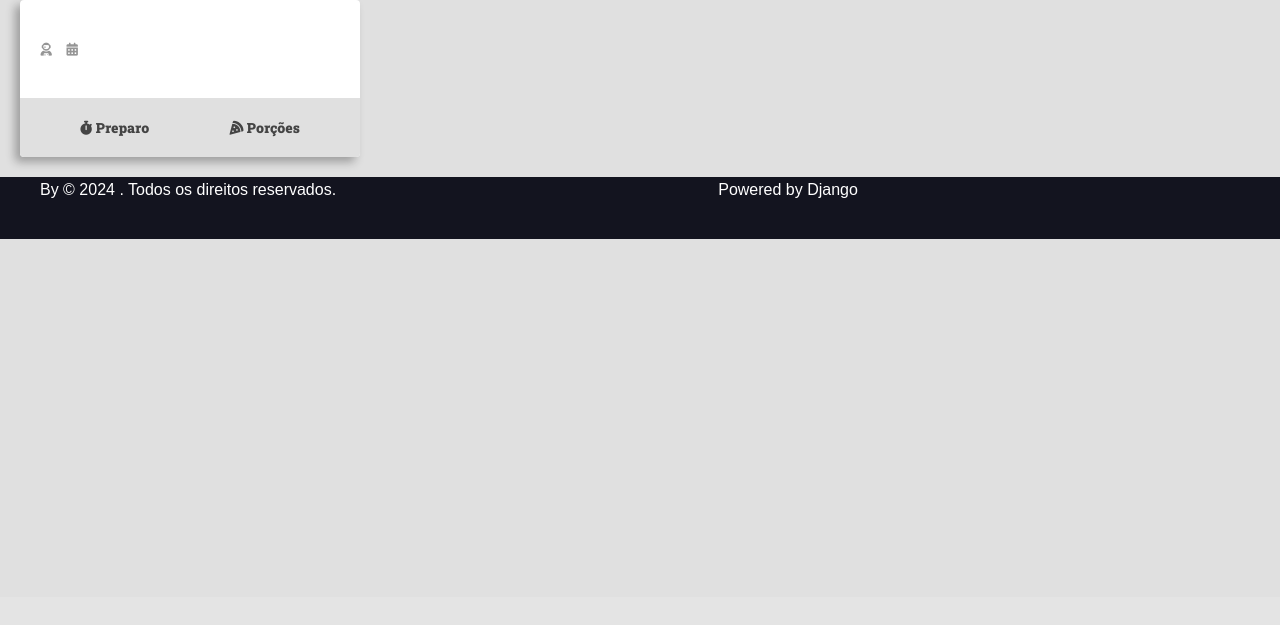
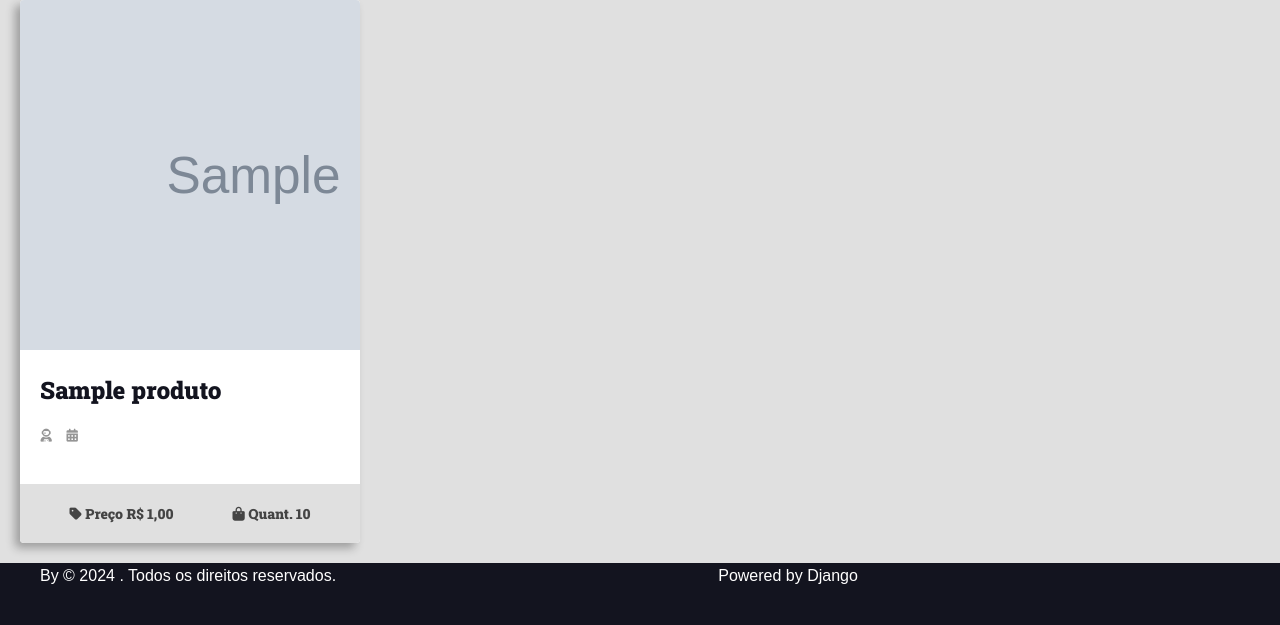
Before and after one commit to DeniMartns/Aula-Django, a Django app: page / in a window 1280 px wide. Shown: the part 203-828 px from the top of the page. Before the commit the page ends 442 px from the top, so only its background shows below. Run offline with Django 5.2, Linux system fonts and the light colour scheme; tables that the repository leaves empty hold one stand-in row (values such as "Sample post"); grey boxes marked "Sample" are stand-in pictures; some web fonts are replaced.

Commit message:
Loja Virtual

```diff
--- a/base_template/partials/produto.html
+++ b/base_template/partials/produto.html
@@ -1,12 +1,12 @@
 <div class="product product-list-item">
     <div class="product-cover">
         <a href="#">
-
+           <img src="{{produto.imagem.url}}" alt="">
         </a>
         <div class="product-title-container">
             <h2 class="product-title">
                 <a href="">
-                {{produto.title}}
+                {{produto.nome}}
                 </a>
             </h2>
         </div>
@@ -37,13 +37,13 @@
         </div>
         <div class="product-meta-container">
             <div class="product-meta product-preparation">
-                <h3 class="product-meta-title"><i class="fas fa-stopwatch"></i> Preparo</h3>
+                <h3 class="product-meta-title"><i class="fa-solid fa-tag"></i> Preço R$ {{produto.preco}}</h3>
                 <div class="product-meta-text">
 
                 </div>
             </div>
             <div class="product-meta product-servings">
-                <h3 class="product-meta-title"><i class="fas fa-pizza-slice"></i> Porções</h3>
+                <h3 class="product-meta-title"><i class="fa-solid fa-bag-shopping"></i> Quant. {{produto.quantidade}}</h3>
                 <div class="product-meta-text">
 
                 </div>
--- a/produto/templates/produto/index.html
+++ b/produto/templates/produto/index.html
@@ -4,7 +4,8 @@
 
 {% block content %}
      <div class="main-content main-content-list container">
-          {% include 'partials/produto.html' %}
+          {% for produto in produtos %}
+               {% include 'partials/produto.html' %}
+          {% endfor %}
      </div>
-
 {% endblock content %}
--- a/produto/views.py
+++ b/produto/views.py
@@ -1,9 +1,11 @@
 from django.shortcuts import render
 from django.views import View
-
+from .models import Produto
 
 class Home(View):
     template_name = "produto/index.html"
 
     def get(self, request, *args, **kwargs):
-        return render(request,self.template_name)
+        produtos = Produto.objects.filter(is_published=True)
+
+        return render(request,self.template_name,{'produtos':produtos})
```
